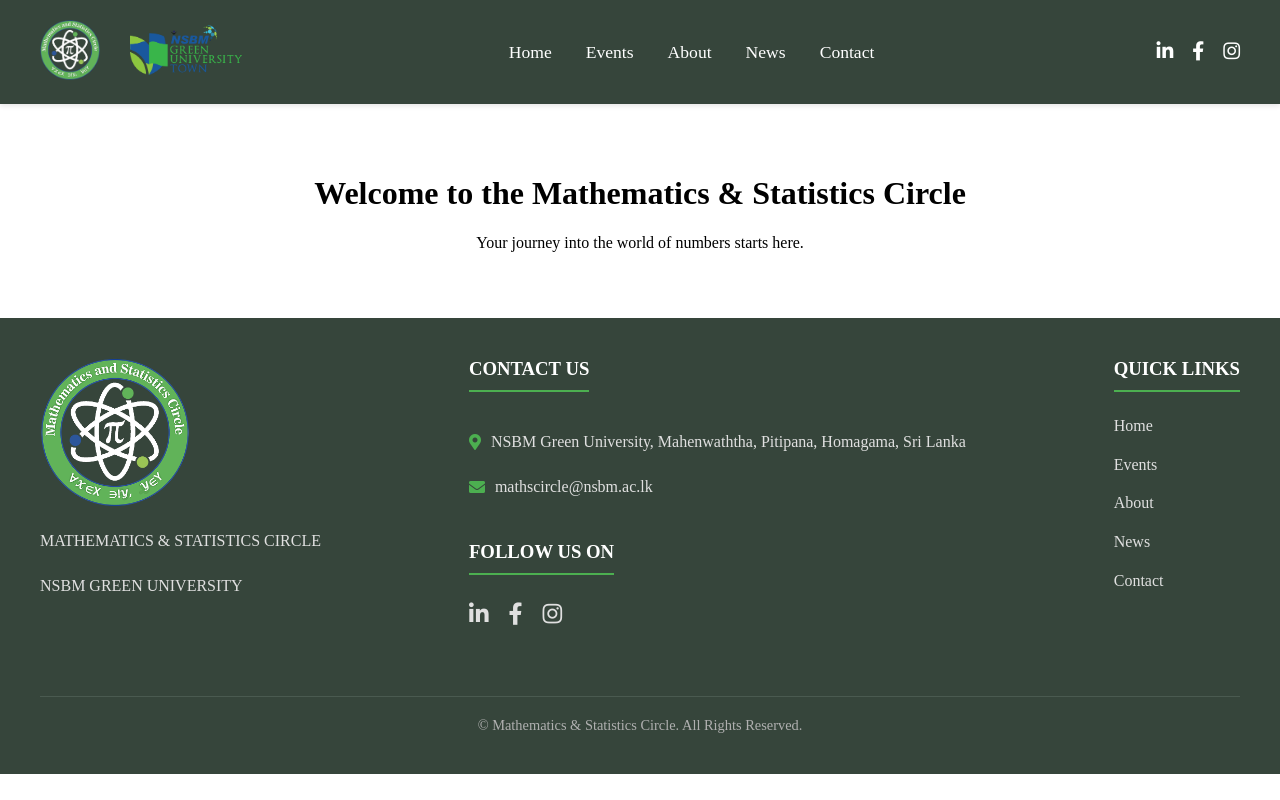
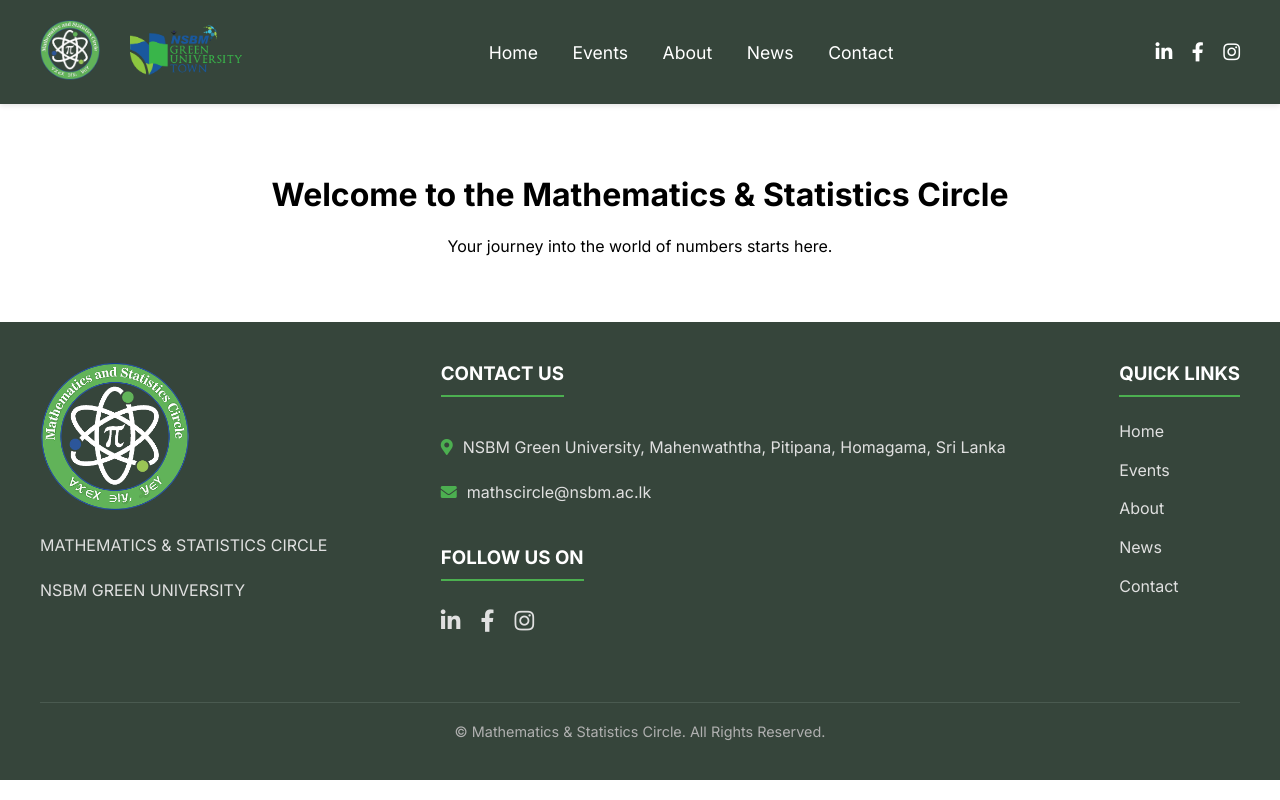
Before and after one commit to NaduX99/Mathematics-and-Statistical-Circle-NSBM, a PHP site: page /about.html in a window 1280 px wide. Run offline with PHP 8.4, Linux system fonts and the light colour scheme; some libraries are stand-ins or nearby versions.

Commit message:
Update style.css

```diff
--- a/style.css
+++ b/style.css
@@ -4,7 +4,7 @@
 
 
 body {
-  ont-family: 'Inter', sans-serif;
+  font-family: 'Inter', sans-serif;
   margin: 0;
   padding: 0;
   overflow-x: hidden;
```
